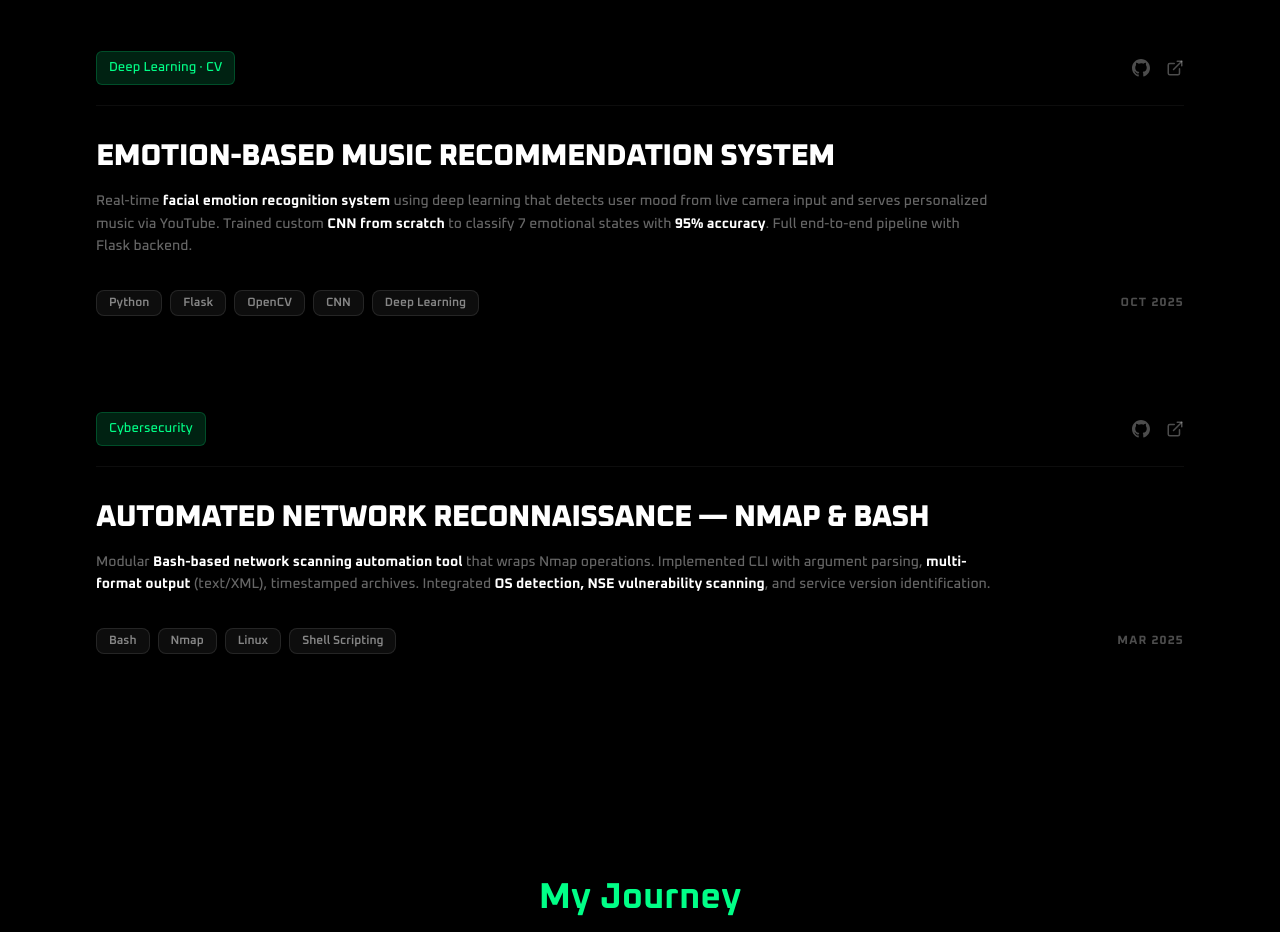
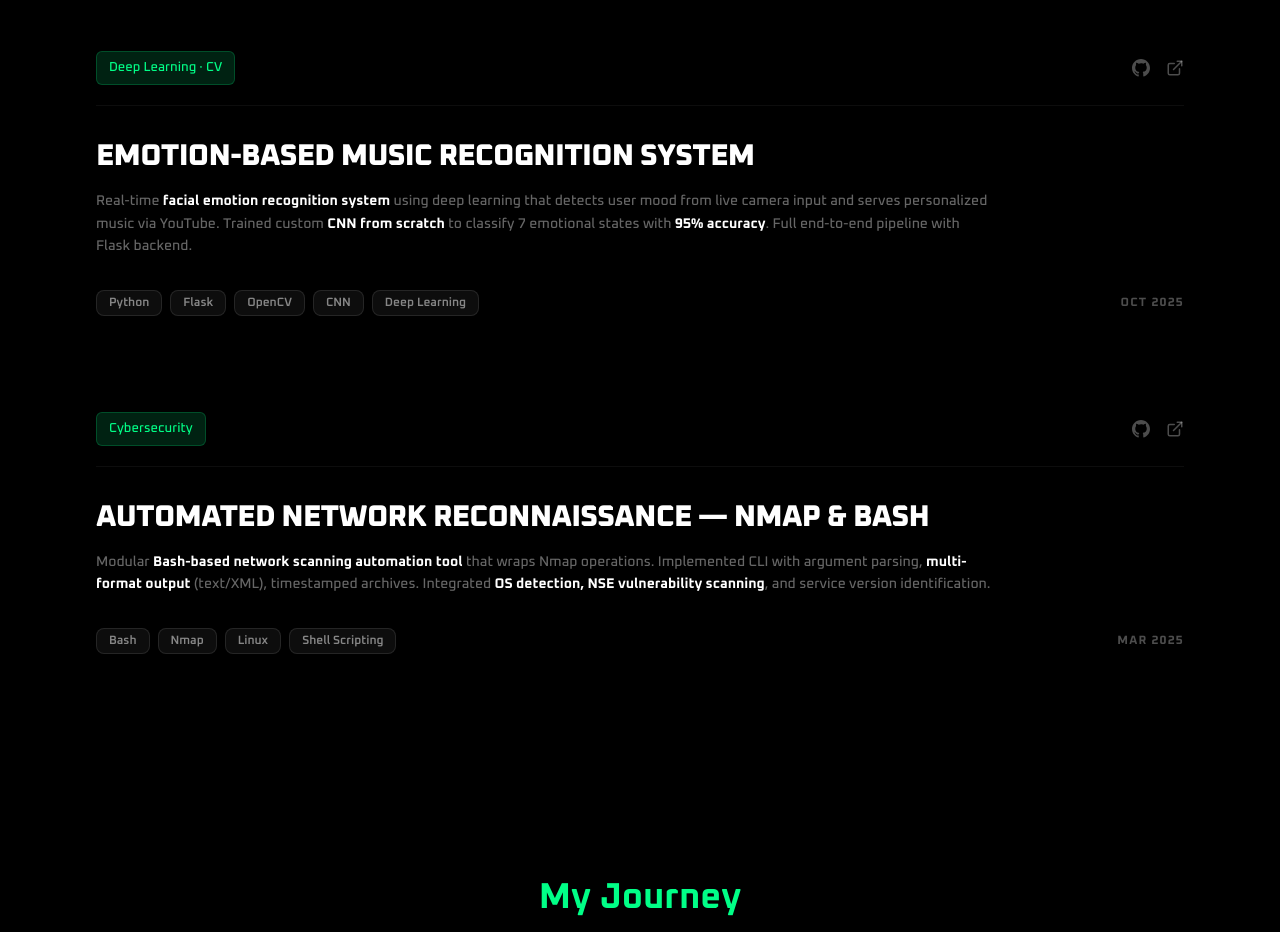
Before and after one commit to abhishek4643/Portfolio, a Next.js app: page / in a window 1280 px wide. Shown: the part 2820-3752 px from the top of the page. Built offline with nearby package versions, Linux system fonts and the light colour scheme.

Commit message:
minor change

```diff
--- a/components/Projects.tsx
+++ b/components/Projects.tsx
@@ -22,7 +22,7 @@ const projects = [
     link: "#",
   },
   {
-    title: "Emotion-Based Music Recommendation System",
+    title: "Emotion-Based Music Recognition System",
     tag: "Deep Learning · CV",
     tagColor: "#00FF87",
     date: "Oct 2025",
```
